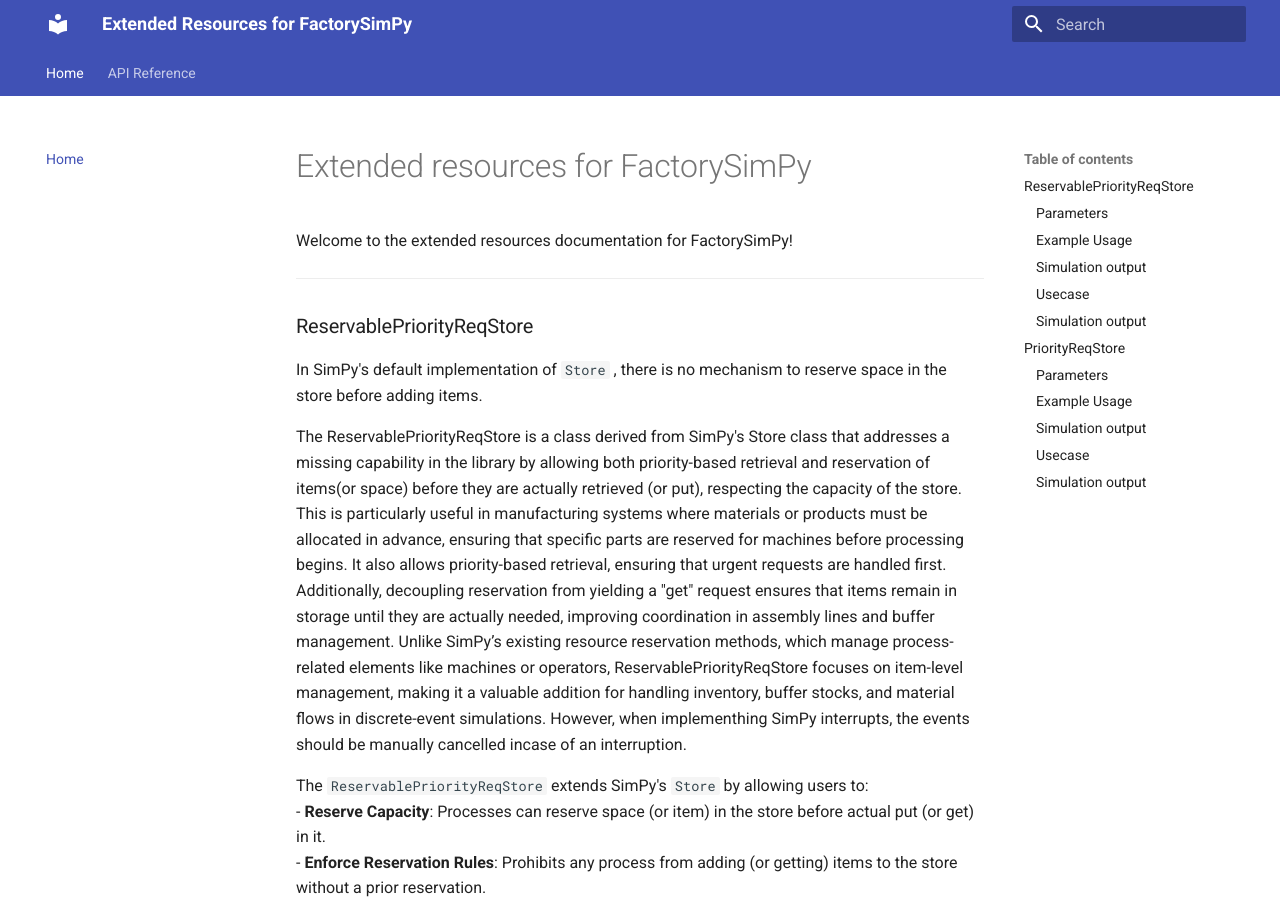
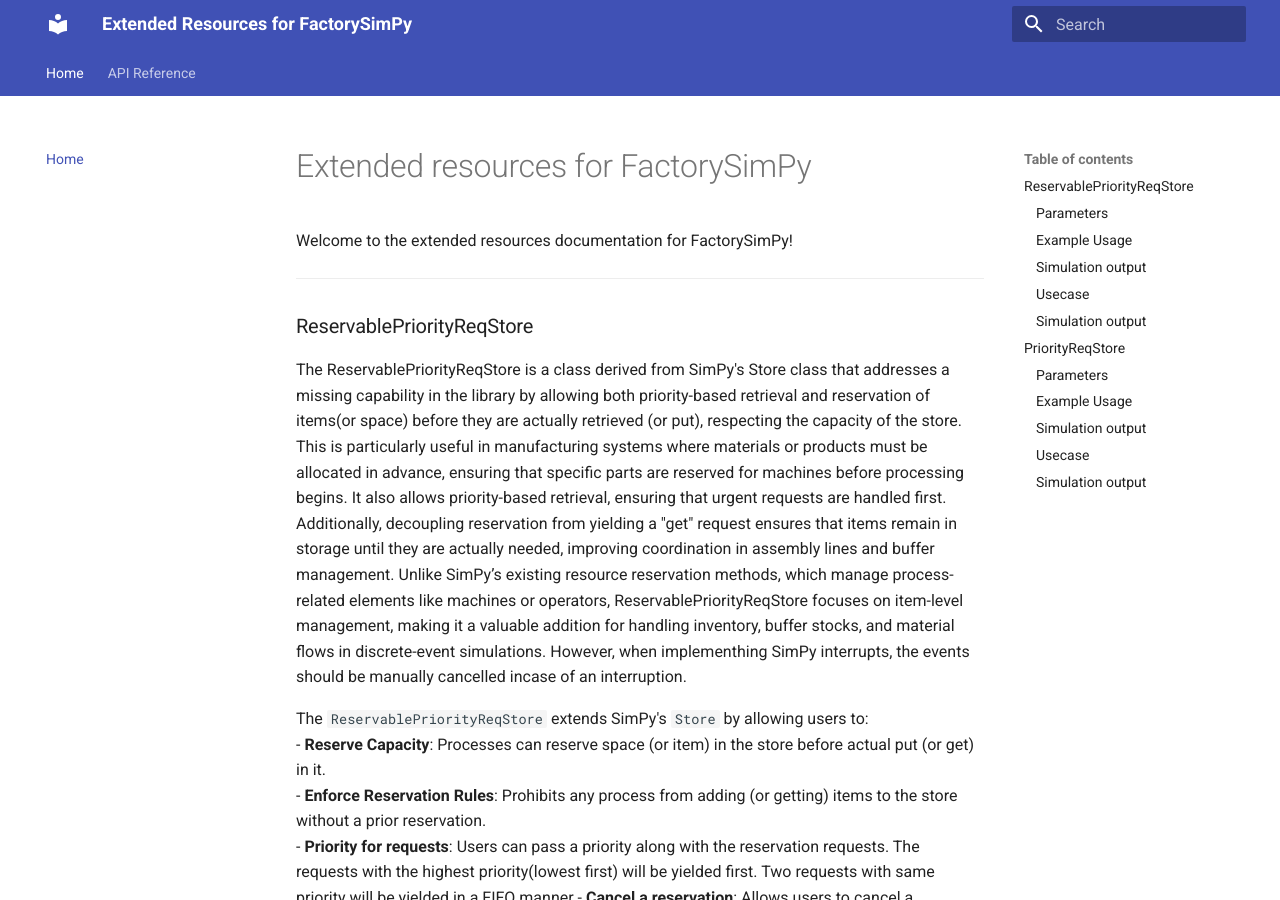
Before and after one commit to FactorySimPy/FactorySimPydocs, an MkDocs documentation site: the page built from docs/index.md, in a window 1280 px wide and 900 px high. Built offline with MkDocs 1.6.1 and Material for MkDocs 9.7.7, drawn with Linux system fonts in a browser that asks for light colours.

Commit message:
Changes in index.md

```diff
--- a/docs/index.md
+++ b/docs/index.md
@@ -9,7 +9,7 @@
 
 ### ReservablePriorityReqStore
 
-In SimPy's default implementation of `Store` , there is no mechanism to reserve space in the store before adding items.
+
 
 The ReservablePriorityReqStore is a class derived from SimPy's Store class that addresses a missing capability in the library by allowing both priority-based retrieval and reservation of items(or space) before they are actually retrieved (or put), respecting the capacity of the store. This is particularly useful in manufacturing systems where materials or products must be allocated in advance, ensuring that specific parts are reserved for machines before processing begins. It also allows priority-based retrieval, ensuring that urgent requests are handled first. Additionally, decoupling reservation from yielding a "get" request ensures that items remain in storage until they are actually needed, improving coordination in assembly lines and buffer management. Unlike SimPy’s existing resource reservation methods, which manage process-related elements like machines or operators, ReservablePriorityReqStore focuses on item-level management, making it a valuable addition for handling inventory, buffer stocks, and material flows in discrete-event simulations.
 However, when implementhing SimPy interrupts, the events should be manually cancelled incase of an interruption.
```
Also changed, not shown: site/index.html, site/search/search_index.json.
